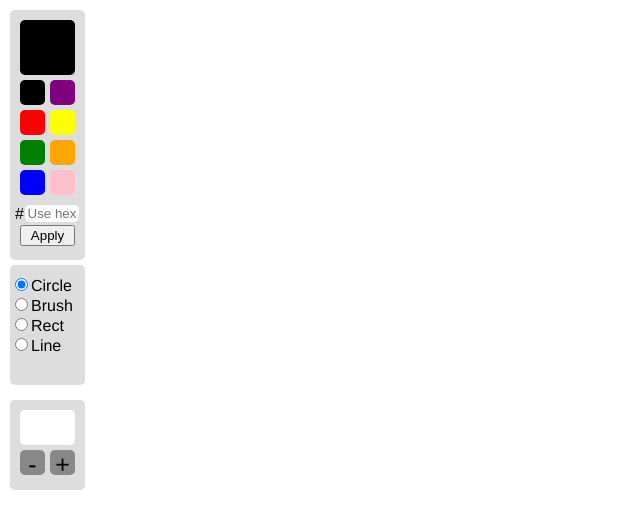
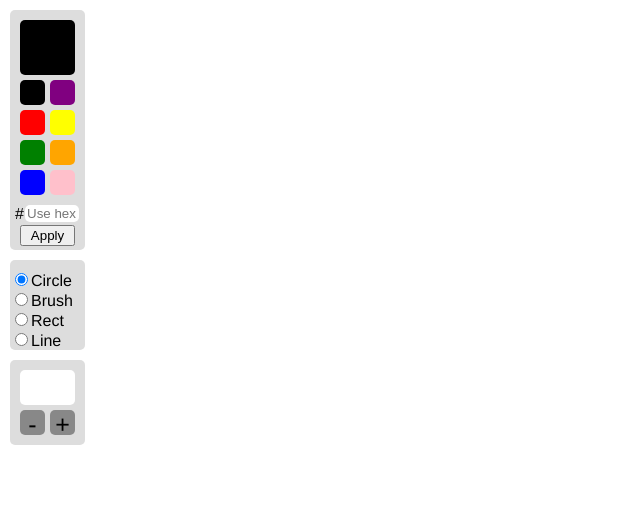
Before and after one commit to zwehr/paperjs-paint-app, a plain HTML site: page index.html in a window 1280 px wide. Shown: the whole page, without its empty margins (0-640 px from the left). Drawn offline with nearby package versions, Linux system fonts and the light colour scheme.

Commit message:
resize and move toolbar containers

```diff
--- a/styles.css
+++ b/styles.css
@@ -15,7 +15,7 @@ canvas[resize] {
 #color-container {
     background-color: #ddd;
     width: 75px;
-    height: 250px;
+    height: 240px;
     position: absolute;
     top: 0px;
     left: 0px;
@@ -26,10 +26,9 @@ canvas[resize] {
 #tool-container {
     background-color: #ddd;
     width: 75px;
-    height: 120px;
+    height: 90px;
     position: absolute;
-    top: 255px;
-    left: 0px;
+    top: 250px;
     margin: 10px;
     border-radius: 5px;
 }
@@ -37,9 +36,9 @@ canvas[resize] {
 #size-container {
     background-color: #ddd;
     width: 75px;
-    height: 90px;
+    height: 85px;
     position: absolute;
-    top: 390px;
+    top: 350px;
     left: 0px;
     margin: 10px;
     border-radius: 5px;
@@ -137,10 +136,6 @@ canvas[resize] {
     left: 10px;
 }
 
-input{
-   text-align: center;
-}
-
 #current-width {
     position: absolute;
     background-color: #fff;
```
